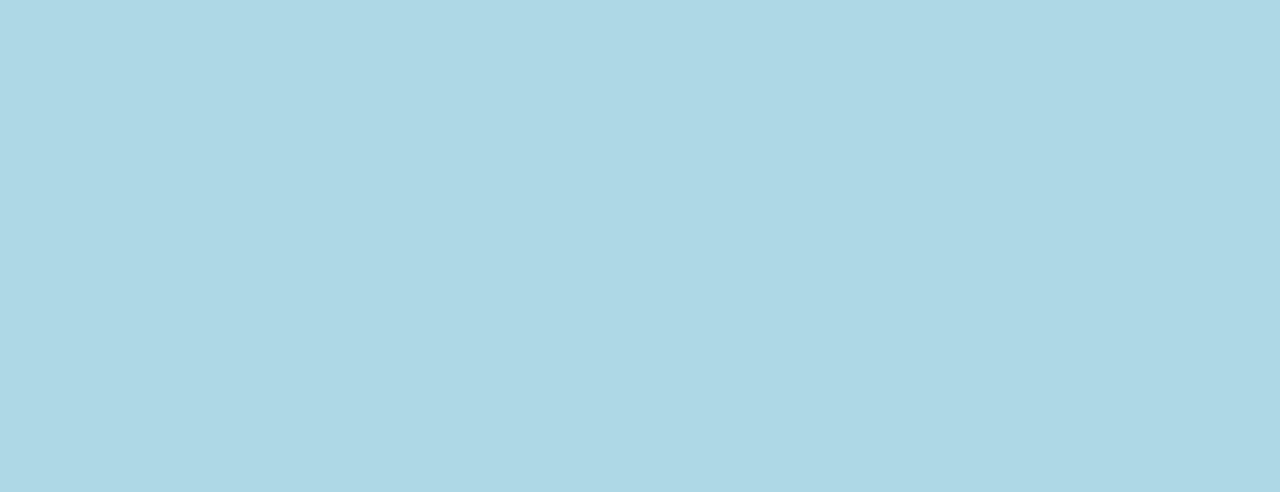
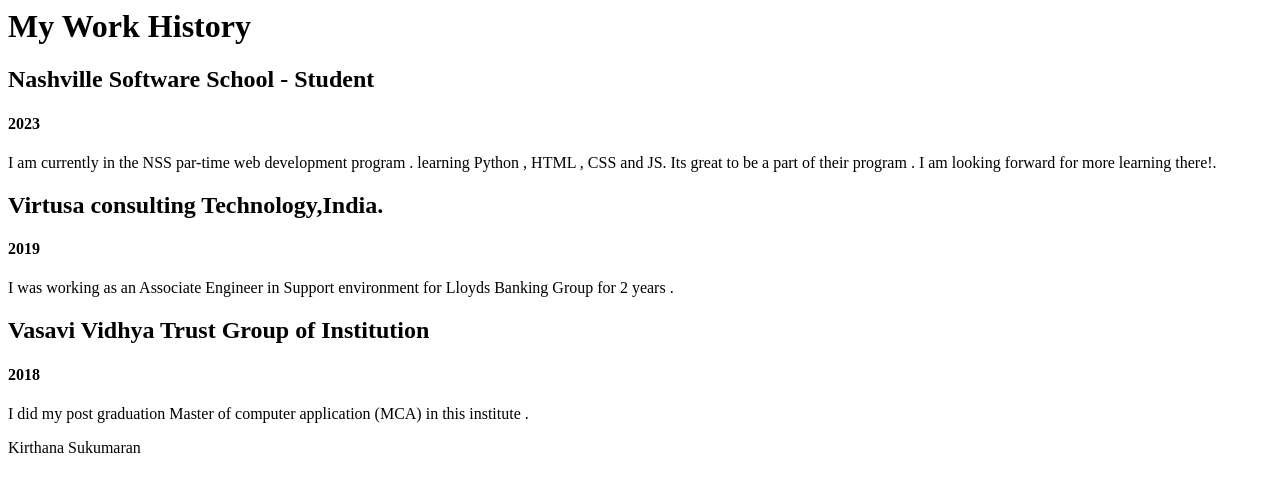
Before and after one commit to Kirthanaa07/LAB-HTML-Resume, a plain HTML site: page index.html in a window 1280 px wide. Drawn offline with Linux system fonts and the light colour scheme.

Commit message:
Resume Done

```diff
--- a/index.html
+++ b/index.html
@@ -1,13 +1,40 @@
-<!DOCTYPE html>
-<html lang="en">
-<head>
-  <meta charset="UTF-8">
-  <meta http-equiv="X-UA-Compatible" content="IE=edge">
-  <meta name="viewport" content="width=device-width, initial-scale=1.0">
-  <title>HTML Resume</title>
-  <link rel="stylesheet" href="main.css">
-</head>
-<body>
-  <script src="main.js"></script>
-</body>
+<html>
+  <head>
+    <title>Work History</title>
+    </head>
+
+    <body>
+      <h1>My Work History</h1>
+      <article id="articleOne">
+        <h2>Nashville Software School - Student</h2>
+        <h4>2023</h4>
+        <section>
+          <p>
+I am currently in the NSS par-time web development program . learning Python , HTML , CSS and JS. Its great to be a part of their program . I am looking forward for more learning there!.
+        </p>
+      </section>
+
+      </article>
+      <article id="articleTwo">
+        <h2>Virtusa consulting Technology,India.</h2>
+        <h4>2019</h4>
+        <section>
+          <p>
+I  was working as an Associate Engineer in Support environment for Lloyds Banking Group for 2 years .
+        </p>
+      </section>
+
+      </article>
+      <article id="articleThree">
+        <h2>Vasavi Vidhya Trust Group of Institution</h2>
+        <h4>2018</h4>
+        <section>
+          <p>
+I  did my post graduation Master of computer application (MCA) in this institute .
+        </p>
+      </section>
+
+      </article>
+    </body>
+    <footer>Kirthana Sukumaran</footer>
 </html>
```
